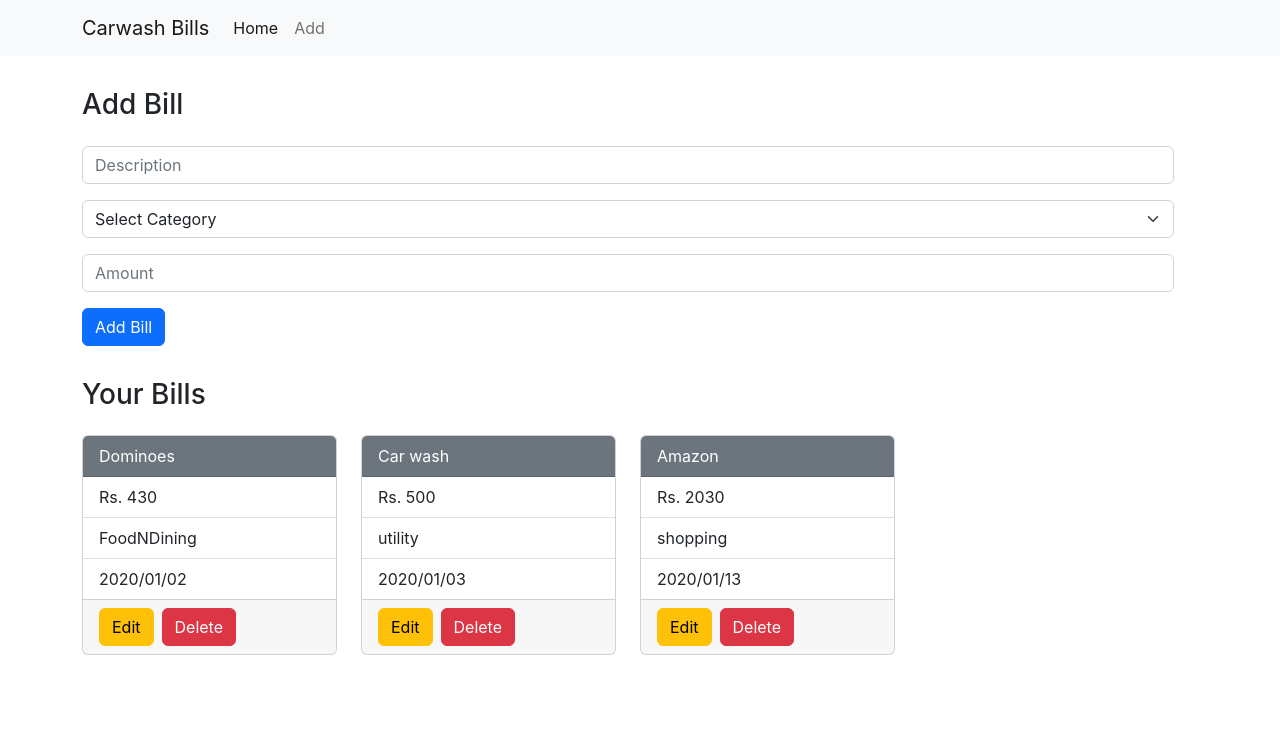
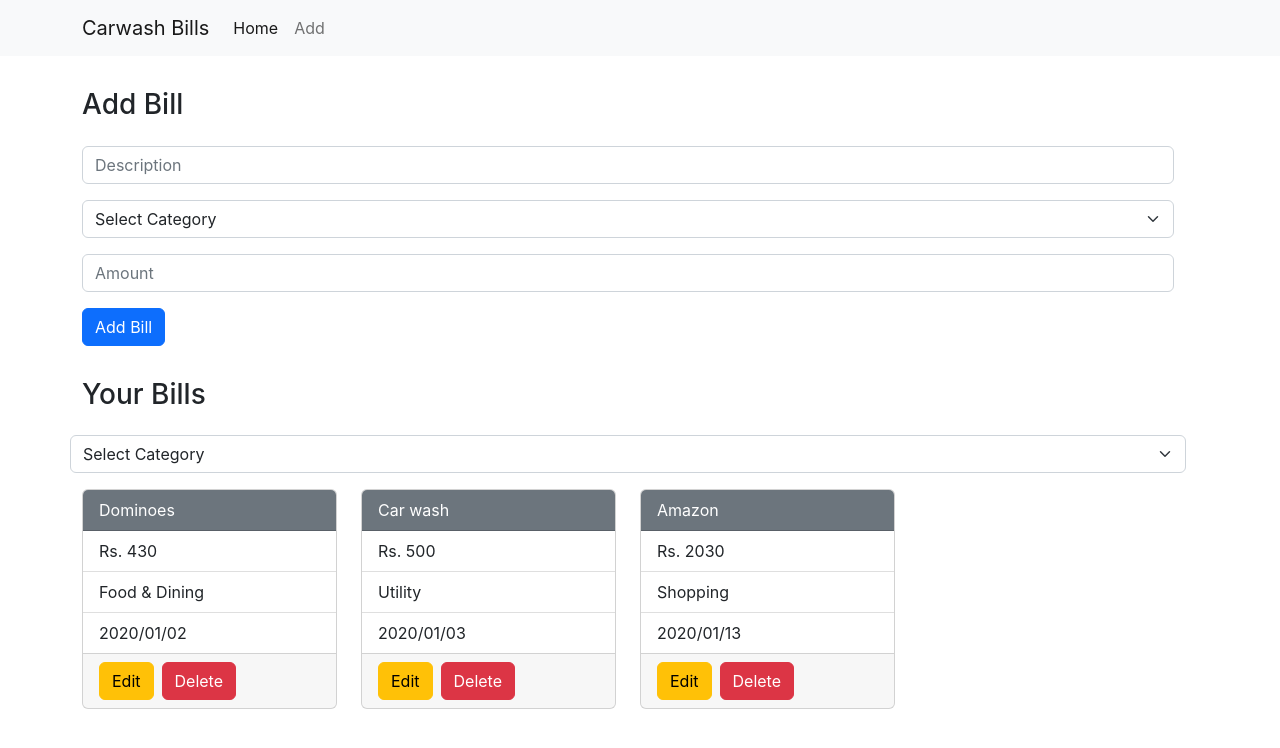
Before and after one commit to ayush391/bill-app, a React (Create React App) app: page / in a window 1280 px wide. Shown: the top 748 px of the page. Built offline with nearby package versions, Linux system fonts and the light colour scheme.

Commit message:
added filter options to bills

```diff
--- a/src/components/View.js
+++ b/src/components/View.js
@@ -20,6 +20,7 @@ const View = () => {
     const [inputDesc, setInputDesc] = useState('');
     const [inputCat, setInputCat] = useState('Select Category');
     const [inputAmount, setInputAmount] = useState();
+    const [filterCat, setFilterCat] = useState('Select Category');
 
     const changeDesc = (event) => {
         setInputDesc(event.target.value)
@@ -32,17 +33,21 @@ const View = () => {
 
     }
 
-    const updateBill = (e)=>{
+    const updateBill = (e) => {
         e.preventDefault();
         const id = inputId;
         const data = {
-            description:inputDesc?inputDesc:"Untitled",
-            category:inputCat==="Select Category"?"General":inputCat,
-            amount:inputAmount?inputAmount:0
+            description: inputDesc ? inputDesc : "Untitled",
+            category: inputCat === "Select Category" ? "General" : inputCat,
+            amount: inputAmount ? inputAmount : 0
         }
 
         dispatch(editBill(id, data));
         editModal.current.click();
+    }
+
+    const editFilter = (e) => {
+        setFilterCat(e.target.value);
     }
 
     const editModal = useRef(null);
@@ -59,9 +64,19 @@ const View = () => {
     return (
         <div className='row gy-3'>
             <h3>Your Bills</h3>
+            <select className="form-select" aria-label="Default select example" value={filterCat} onChange={(e)=>editFilter(e)}>
+                <option value='Select Category'>Select Category</option>
+                <option value="Food & Dining">Food & Dining</option>
+                <option value="Utility">Utility</option>
+                <option value="Shopping">Shopping</option>
+                <option value="Education">Education</option>
+                <option value="Personal Care">Personal Care</option>
+                <option value="Travel">Travel</option>
+            </select>
 
             {
                 bills.map((bill) => {
+                    if (filterCat === 'Select Category' || bill.category === filterCat) {
                         return (
                             <div className='col-lg-3' key={bill.id}>
                                 <div className="card">
@@ -80,6 +95,7 @@ const View = () => {
                                 </div>
                             </div>
                         )
+                    }
                 })
             }
 
@@ -116,7 +132,7 @@ const View = () => {
                             </form>
                         </div>
                         <div className="modal-footer">
-                            <button type="button" className="btn btn-primary" onClick={(e)=>updateBill(e)}>Save changes</button>
+                            <button type="button" className="btn btn-primary" onClick={(e) => updateBill(e)}>Save changes</button>
                             <button type="button" className="btn btn-secondary" data-bs-dismiss="modal">Close</button>
                         </div>
                     </div>
--- a/src/reducers/billReducers.js
+++ b/src/reducers/billReducers.js
@@ -5,21 +5,21 @@ const initialState = {
         {
             "id": 0,
             "description": "Dominoes",
-            "category": "FoodNDining",
+            "category": "Food & Dining",
             "amount": 430,
             "date": "2020/01/02"
         },
         {
             "id": 1,
             "description": "Car wash",
-            "category": "utility",
+            "category": "Utility",
             "amount": 500,
             "date": "2020/01/03"
         },
         {
             "id": 2,
             "description": "Amazon",
-            "category": "shopping",
+            "category": "Shopping",
             "amount": 2030,
             "date": "2020/01/13"
         }
```
Lines whose indentation alone changed are shown as unchanged.
